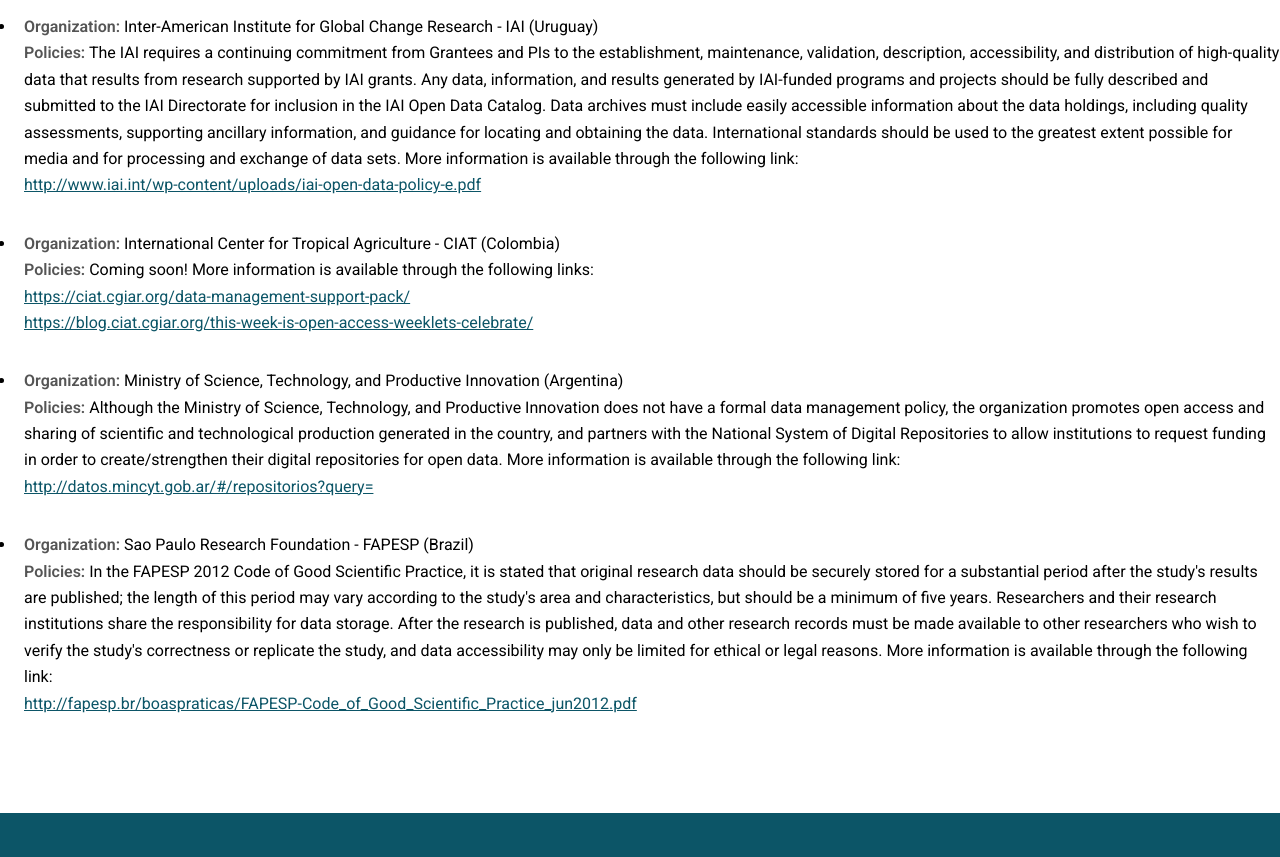
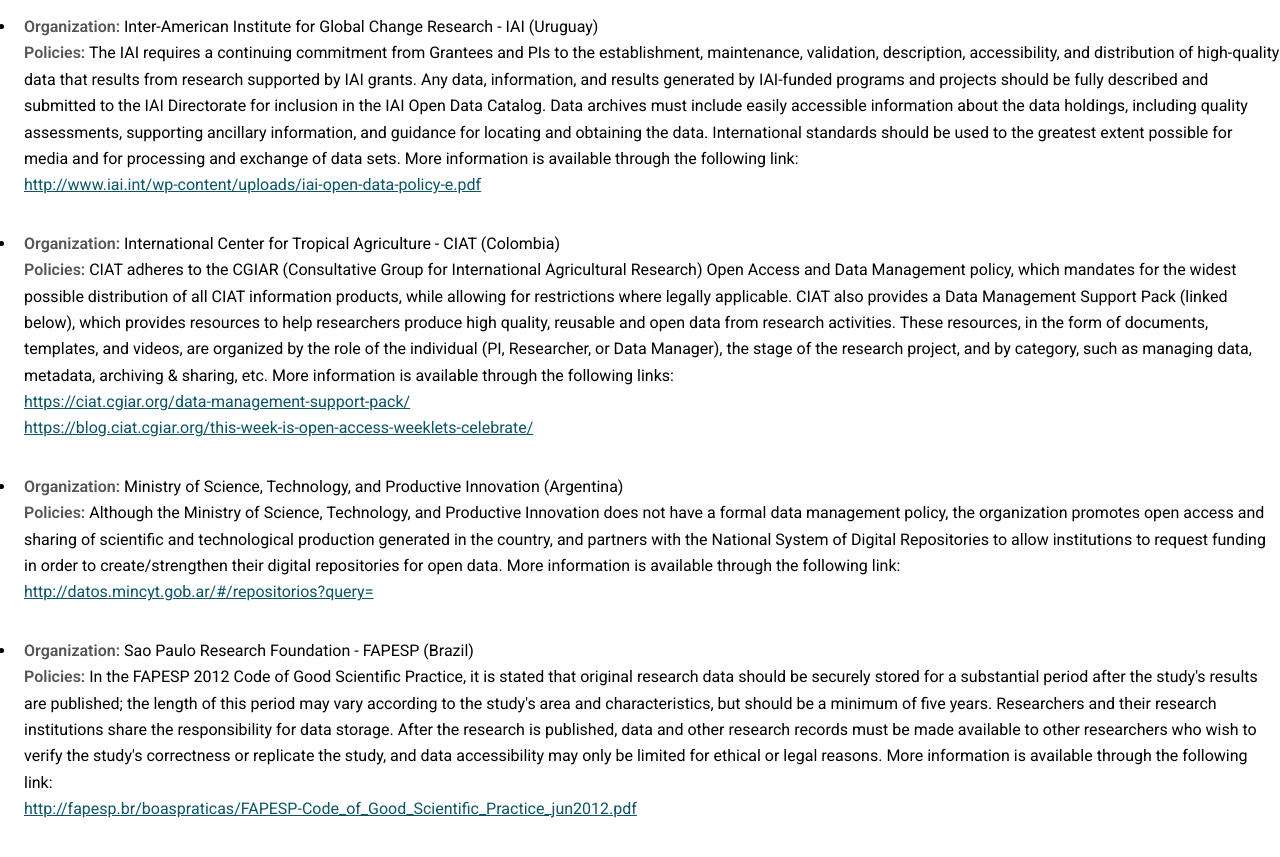
Before and after one commit to bfe-inf/toolkit, a Jekyll site: the page bp&s-southamerica.html, which Jekyll copies as it is, in a window 1280 px wide and 900 px high, scrolled down 727 px. Shown: the top 857 px of the window. Built offline with Jekyll 4.4.1, drawn with Linux system fonts in a browser that asks for light colours.

Commit message:
Update bp&s-southamerica.html

```diff
--- a/bp&s-southamerica.html
+++ b/bp&s-southamerica.html
@@ -57,7 +57,7 @@
       					</ul>
 					<ul>
 	     					<li> <strong>Organization:</strong> International Center for Tropical Agriculture - CIAT (Colombia) <br/>
-		   				<strong>Policies:</strong> Coming soon!
+		   				<strong>Policies:</strong> CIAT adheres to the CGIAR (Consultative Group for International Agricultural Research) Open Access and Data Management policy, which mandates for the widest possible distribution of all CIAT information products, while allowing for restrictions where legally applicable. CIAT also provides a Data Management Support Pack (linked below), which provides resources to help researchers produce high quality, reusable and open data from research activities. These resources, in the form of documents, templates, and videos, are organized by the role of the individual (PI, Researcher, or Data Manager), the stage of the research project, and by category, such as managing data, metadata, archiving & sharing, etc.
 						More information is available through the following links:   <br/>
 						<a href="https://ciat.cgiar.org/data-management-support-pack/" target="_blank">https://ciat.cgiar.org/data-management-support-pack/</a><br/>
 						<a href="https://blog.ciat.cgiar.org/this-week-is-open-access-weeklets-celebrate/" target="_blank">https://blog.ciat.cgiar.org/this-week-is-open-access-weeklets-celebrate/</a></li>
```
